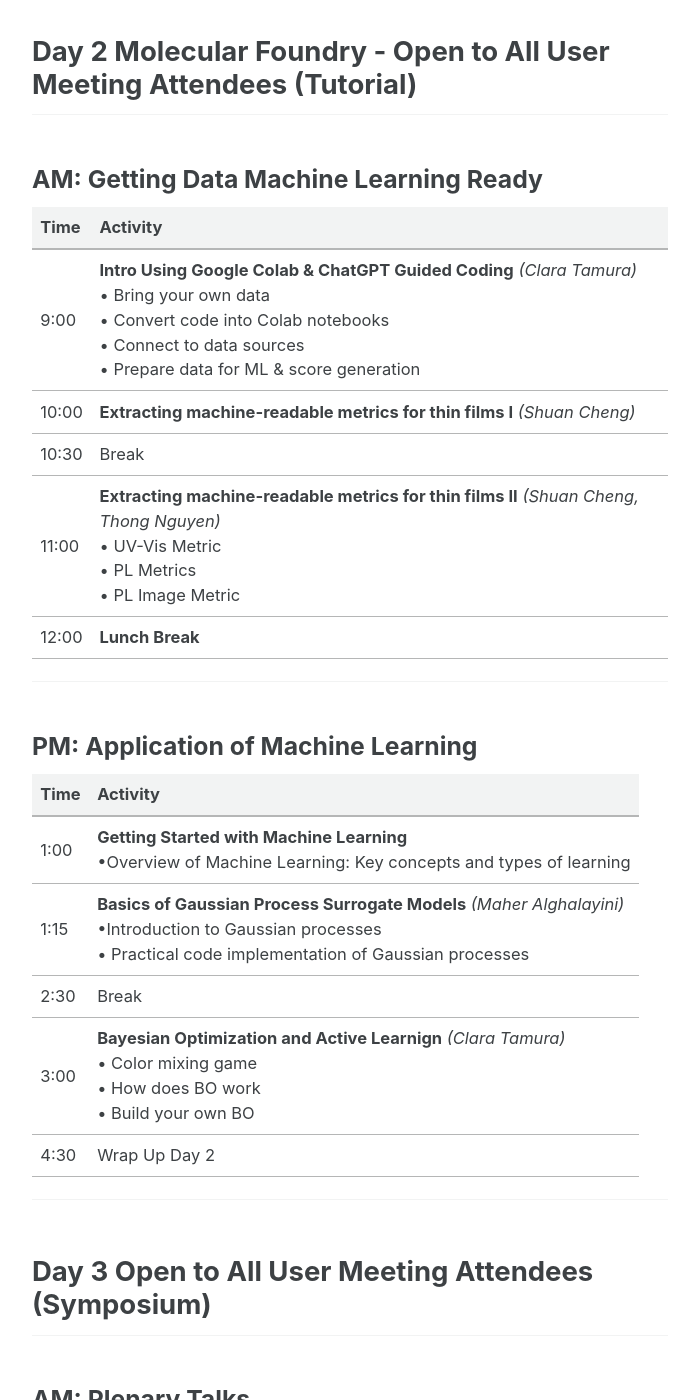
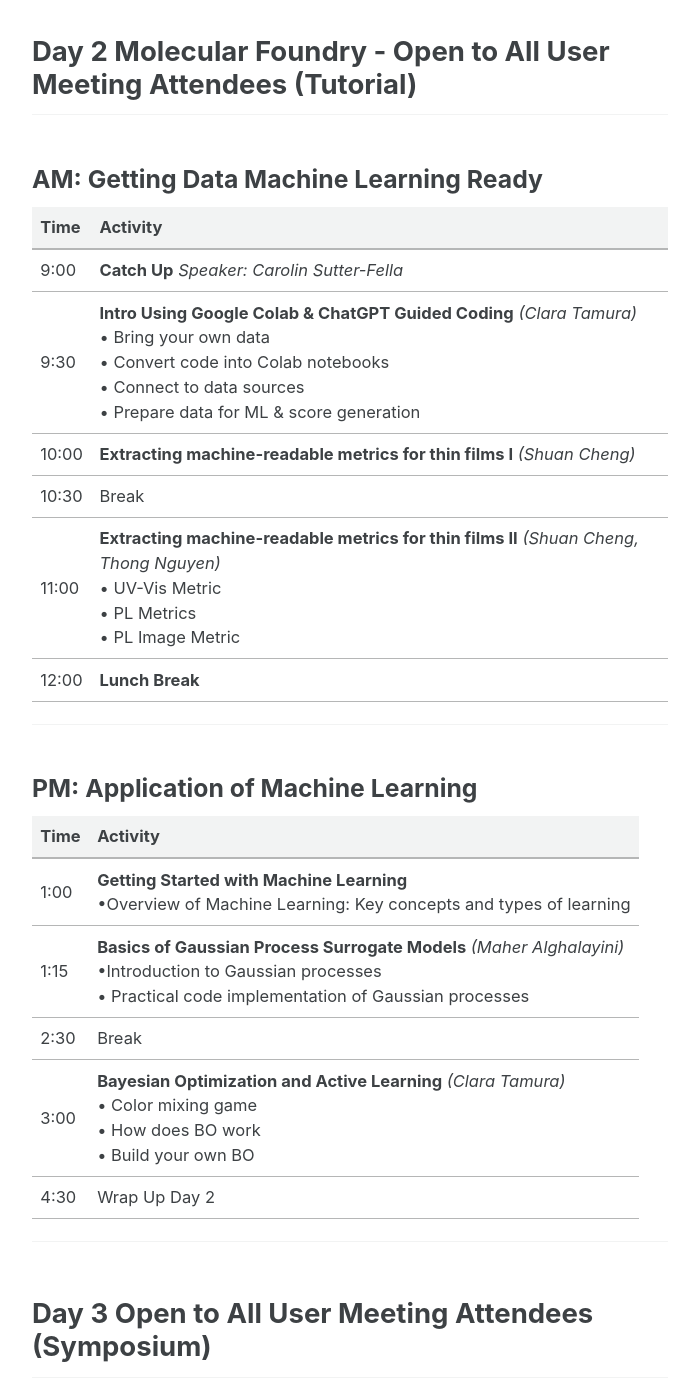
Before and after one commit to futurelab-school/2025Summer, a Jekyll site: the page built from _pages/schedule.md, in a window 1280 px wide and 1400 px high, scrolled down 1093 px. Shown: the whole window, without its empty margins (290-989 px from the left). Built offline with Jekyll 4.4.1, drawn with Linux system fonts in a browser that asks for light colours; cached includes are drawn as plain includes.

Commit message:
Update schedule.md

```diff
--- a/_pages/schedule.md
+++ b/_pages/schedule.md
@@ -33,7 +33,8 @@ layout: single
 
 | Time   | Activity |
 |--------|----------|
-| 9:00   | **Intro Using Google Colab & ChatGPT Guided Coding** *(Clara Tamura)* <br>• Bring your own data <br>• Convert code into Colab notebooks<br>• Connect to data sources <br>• Prepare data for ML & score generation |
+| 9:00   | **Catch Up** *Speaker: Carolin Sutter-Fella* |
+| 9:30   | **Intro Using Google Colab & ChatGPT Guided Coding** *(Clara Tamura)* <br>• Bring your own data <br>• Convert code into Colab notebooks<br>• Connect to data sources <br>• Prepare data for ML & score generation |
 | 10:00  | **Extracting machine-readable metrics for thin films I** *(Shuan Cheng)*  <br> |
 | 10:30  | Break |
 | 11:00  | **Extracting machine-readable metrics for thin films II** *(Shuan Cheng, Thong Nguyen)*<br>• UV-Vis Metric<br>• PL Metrics <br>• PL Image Metric |
@@ -48,7 +49,7 @@ layout: single
 | 1:00   | **Getting Started with Machine Learning** <br>•Overview of Machine Learning: Key concepts and types of learning |
 | 1:15   | **Basics of Gaussian Process Surrogate Models** *(Maher Alghalayini)* <br>•Introduction to Gaussian processes <br>• Practical code implementation of Gaussian processes |
 | 2:30   | Break |
-| 3:00   | **Bayesian Optimization and Active Learnign** *(Clara Tamura)* <br>• Color mixing game <br>• How does BO work <br>• Build your own BO |
+| 3:00   | **Bayesian Optimization and Active Learning** *(Clara Tamura)* <br>• Color mixing game <br>• How does BO work <br>• Build your own BO |
 | 4:30   | Wrap Up Day 2
 
 ---
```
